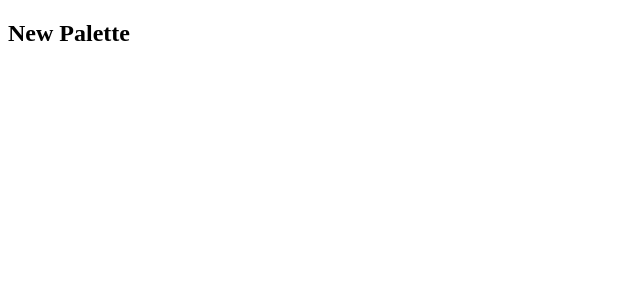
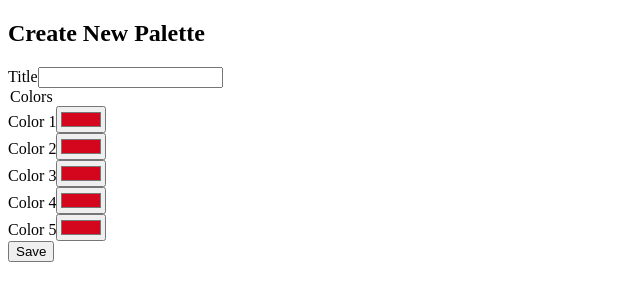
Before and after one commit to MarkH817/dye-ameter, a React app: page /#/new in a window 1280 px wide. Shown: the top 300 px of the page, without its empty margins (0-640 px from the left). Built offline with nearby package versions, Linux system fonts and the light colour scheme; the HTML template or start-up script is replaced by a standard one.

Commit message:
Add NewPalette section

```diff
--- a/src/containers/Home.js
+++ b/src/containers/Home.js
@@ -1,4 +1,5 @@
 import React, {Component} from 'react'
+import {Link} from 'react-router-dom'
 import {Palette} from '../components'
 import {db} from '../utils'
 
@@ -27,6 +28,8 @@ export default class Home extends Component {
     return (
       <div>
         <h2>Home</h2>
+        <Link className='button' to='/new'>Create New Palette</Link>
+
         {palettes}
       </div>
     )
--- a/src/containers/NewPalette.js
+++ b/src/containers/NewPalette.js
@@ -1,17 +1,103 @@
 import React, {Component} from 'react'
+import {Redirect} from 'react-router-dom'
+import {db} from '../utils'
 
 export default class NewPalette extends Component {
   constructor (props) {
     super(props)
     this.state = {
+      isSaved: false,
+      title: '',
+      'color-1': '#D3061E',
+      'color-2': '#D3061E',
+      'color-3': '#D3061E',
+      'color-4': '#D3061E',
+      'color-5': '#D3061E'
+    }
 
+    this.handleChange = this.handleChange.bind(this)
+    this.handleSubmit = this.handleSubmit.bind(this)
+  }
+
+  handleChange (event) {
+    const {target} = event
+    const value = target.type === 'checkbox' ? target.checked : target.value
+    const name = target.name
+
+    this.setState({
+      [name]: value
+    })
+  }
+
+  handleSubmit (event) {
+    event.preventDefault()
+
+    console.log(JSON.stringify(this.state))
+
+    if (this.state.title.trim() === '') {
+      console.log('No Title')
+      return
     }
+
+    let colors = []
+
+    for (let i = 1; i <= 5; i++) {
+      let color = this.state[`color-${i}`].split('#').join('')
+      colors.push(color)
+    }
+
+    let data = {
+      id: Number(Date.now()),
+      title: this.state.title.trim(),
+      colors
+    }
+
+    db.savePalette(data)
+      .then(result => {
+        this.setState({
+          isSaved: true
+        })
+      })
   }
 
   render () {
+    let colorInputs = []
+
+    for (let i = 1; i <= 5; i++) {
+      let name = `color-${i}`
+      colorInputs.push((
+        <div key={i} className='input-group fluid'>
+          <label>
+            Color {i}
+          </label>
+
+          <input type='color' name={name} value={this.state[name]} onChange={this.handleChange} />
+        </div>
+      ))
+    }
+
     return (
       <div>
-        <h2>New Palette</h2>
+        {!this.state.isSaved ? null : <Redirect to='/' />}
+
+        <h2>Create New Palette</h2>
+
+        <form onSubmit={this.handleSubmit}>
+          <div className='input-group vertical'>
+            <label htmlFor='p-title'>
+              Title
+            </label>
+            <input type='text' id='p-title' name='title' value={this.state.title} onChange={this.handleChange} />
+          </div>
+
+          <legend>Colors</legend>
+
+          {colorInputs}
+
+          <button className='primary'>
+            Save
+          </button>
+        </form>
       </div>
     )
   }
--- a/styles/palette.less
+++ b/styles/palette.less
@@ -1,2 +1,10 @@
 .palette {
 }
+
+input[type = 'color'] {
+  width: 100%;
+  border: none;
+  background-color: transparent;
+  height: 2em;
+  padding: 0;
+}
```
